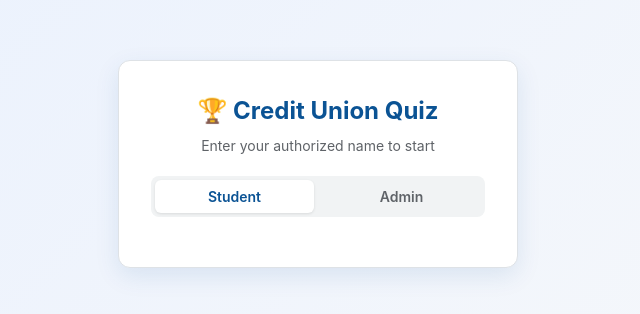
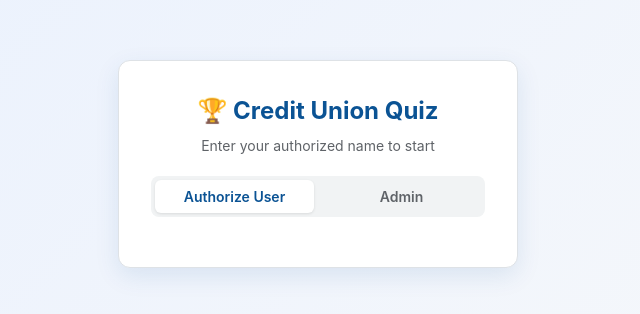
Before and after one commit to pattaj/cu-primary-prep-exam, a plain HTML site: page index.html in a window 1280 px wide. Shown: the part 236-550 px from the top of the page, 322-962 px from the left. Drawn offline with Linux system fonts and the light colour scheme.

Commit message:
Update index.html

```diff
--- a/index.html
+++ b/index.html
@@ -16,7 +16,7 @@
 
             <!-- Login Mode Tabs -->
             <div class="login-tabs">
-                <button type="button" id="tabStudent" class="login-tab active" onclick="switchLoginTab('student')">Student</button>
+                <button type="button" id="tabStudent" class="login-tab active" onclick="switchLoginTab('student')">Authorize User</button>
                 <button type="button" id="tabAdmin" class="login-tab" onclick="switchLoginTab('admin')">Admin</button>
             </div>
 
```
